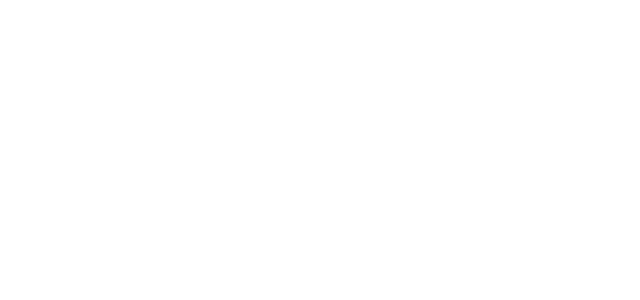
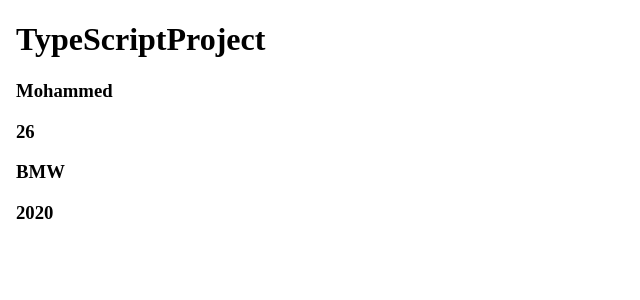
Before and after one commit to mohammedelmostafa/Type-Script-Project, an Angular app: page / in a window 1280 px wide. Shown: the top 300 px of the page, without its empty margins (0-640 px from the left). Built offline with nearby package versions, Linux system fonts and the light colour scheme.

Commit message:
Inhertence with Fixed Error

```diff
--- a/src/app/app.component.html
+++ b/src/app/app.component.html
@@ -9,9 +9,9 @@
 </head>
 <body>
 <h1>{{title}}</h1>
-
+<h3>{{Mohammed.FullName}}</h3>
+<h3>{{Mohammed.Age}}</h3>
 <h3>{{bmw.name}}</h3>
-<h3>{{bmw.model}}</h>
-
+<h3>{{bmw.model}}</h3>
 </body>
 </html>
--- a/src/app/app.component.ts
+++ b/src/app/app.component.ts
@@ -17,8 +17,10 @@
     this.bmw= new Cars("BMW",2020)
     this.Mohammed =new empolyee("Mohammed",26)
 
-    console.log("name is"+this.bmw.name)
-    console.log("Model is"+this.bmw.model)
+    console.log("name is"+this.bmw.name);
+    console.log("Model is"+this.bmw.model);
+    console.log("Model is"+this.Mohammed.FullName);
+    console.log("Model is"+this.Mohammed.Age);
   }
 
 }
```
